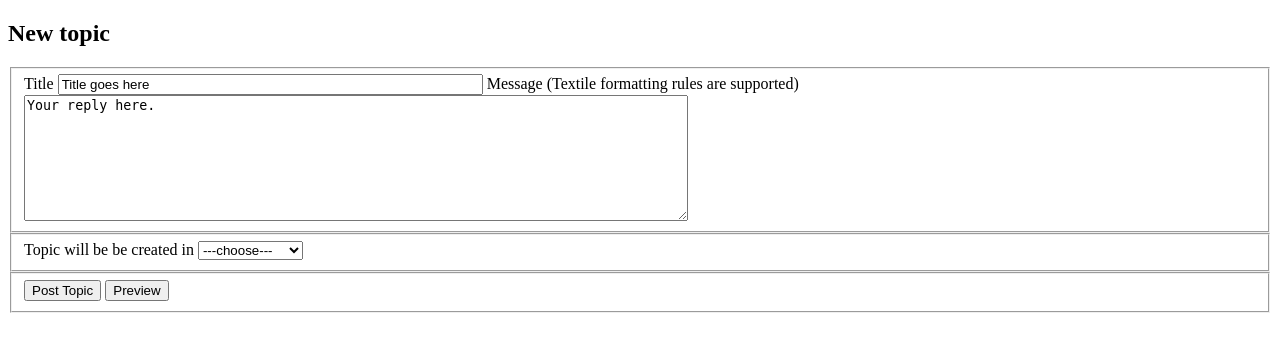
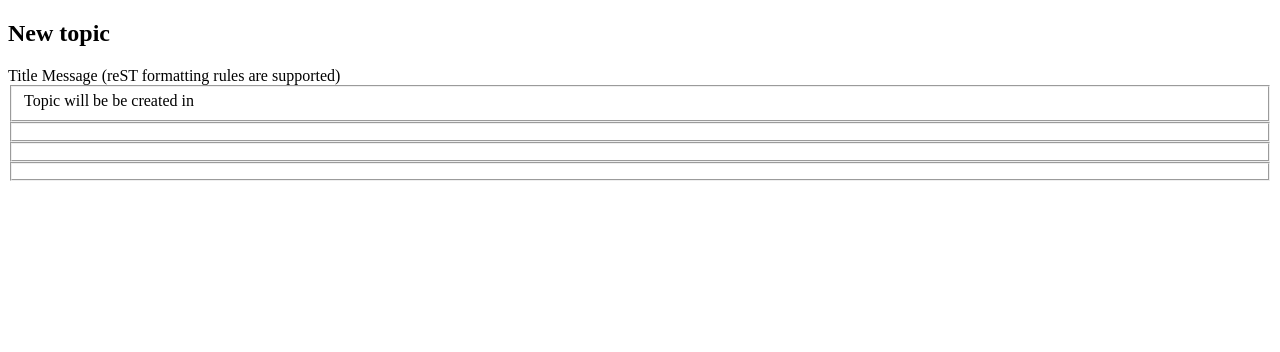
Before and after one commit to BackupTheBerlios/weever-svn, a Python web app: template trunk/src/templates/newtopic_content.html in a window 1280 px wide. Shown: the top 352 px of the page. Run offline with Jinja, Linux system fonts and the light colour scheme; the template is opened without the code that fills it, so the values that code supplies are empty.

Commit message:
let's start formless

```diff
--- a/trunk/src/templates/newtopic_content.html
+++ b/trunk/src/templates/newtopic_content.html
@@ -1,26 +1,50 @@
 <!DOCTYPE html PUBLIC "-//W3C//DTD XHTML 1.0 Transitional//EN"
     "http://www.w3.org/TR/xhtml1/DTD/xhtml1-transitional.dtd">
-<n:invisible xmlns="http://www.w3.org/1999/xhtml" lang="en" xmlns:n="http://nevow.com/ns/nevow/0.1">
+<n:invisible xmlns="http://www.w3.org/1999/xhtml" xml:lang="en" lang="en" xmlns:n="http://nevow.com/ns/nevow/0.1">
     <div id="content">
         <h2>New topic</h2>
-        <form action="_submit!!newtopic" method="post">
-            <fieldset>
+        <n:invisible n:render="form">
+
+            <form n:pattern="freeform-form">
+                <n:attr name="action"><n:slot name="form-action"/></n:attr>
+                <n:attr name="id"><n:slot name="form-id"/></n:attr>
+                <n:attr name="name"><n:slot name="form-name"/></n:attr>
+
+                <n:invisible n:pattern="argument!!title">
                     <!-- <legend>Topic</legend>  -->
                     <label for="title_">Title</label>
-                <input type="text" id="title_" name="title" maxlength="70" size="50" value="Title goes here" />
+                    <span class="error"><n:slot name="error" /></span>
+                    <n:slot name="input" />
+                </n:invisible>
+
+                <n:invisible n:pattern="argument!!content">
                     <label for="content_">Message
-                <span>(Textile formatting rules are supported)</span></label>
-                <textarea id="content_" name="content" cols="80" rows="8">Your reply here.</textarea>
+                    <span>(reST formatting rules are supported)</span></label>
+                    <span class="error"><n:slot name="error" /></span>
+                    <n:slot name="input" />
+                </n:invisible>
+
+                <fieldset n:pattern="argument!!section">
+                    Topic will be be created in
+                    <n:slot name="error" />
+                    <n:slot name="input" />
                 </fieldset>
-            <fieldset>Topic will be be created in
-            <select name="section">
-                <option value="">---choose---</option>
-                <option value="1">Cazzi e Mazzi</option>
-            </select></fieldset>
+
+                <!-- <n:slot name="form-arguments"/> -->
                 <fieldset>
-                <input type="submit" name="post_btn" value="Post Topic" />
-                <input type="submit" name="post_btn" value="Preview" />
+                    <n:slot name="argument!!title" />
+                    <n:slot name="argument!!content" />
+                </fieldset>
+
+                <fieldset>
+                    <n:slot name="argument!!section" />
+                </fieldset>
+
+                <fieldset>
+                    <n:slot name="form-button" />
                 </fieldset>
             </form>
+
+        </n:invisible>
     </div>
 </n:invisible>
```
Also changed, not shown: trunk/src/themes/passion/form.css (+10 -0 lines). Lines whose indentation alone changed are shown as unchanged.
